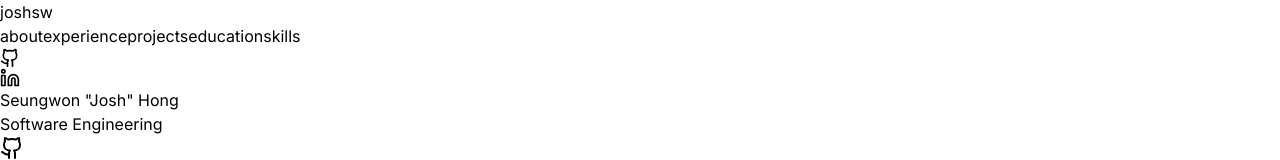
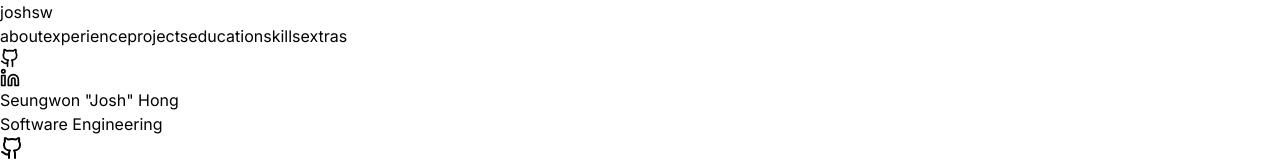
Before and after one commit to yourlocaljosh/personal-website, a React (Vite) app: page / in a window 1280 px wide. Shown: the top 160 px of the page. Built offline with nearby package versions, Linux system fonts and the light colour scheme.

Commit message:
Create Extras tab

```diff
--- a/src/App.jsx
+++ b/src/App.jsx
@@ -20,7 +20,7 @@ const App = () => {
 
   useEffect(() => {
     const handleScroll = () => {
-      const sections = ['about', 'experience', 'projects', 'education', 'skills'];
+      const sections = ['about', 'experience', 'projects', 'education', 'skills', 'extras'];
       const scrollPosition = window.scrollY + 100;
 
       for (let i = sections.length - 1; i >= 0; i--) {
@@ -128,7 +128,7 @@ const App = () => {
             joshsw
           </motion.div>
           <div className="hidden md:flex space-x-8">
-            {['about', 'experience', 'projects', 'education', 'skills'].map((section) => (
+            {['about', 'experience', 'projects', 'education', 'skills', 'extras'].map((section) => (
               <button
                 key={section}
                 onClick={() => scrollToSection(section)}
```
